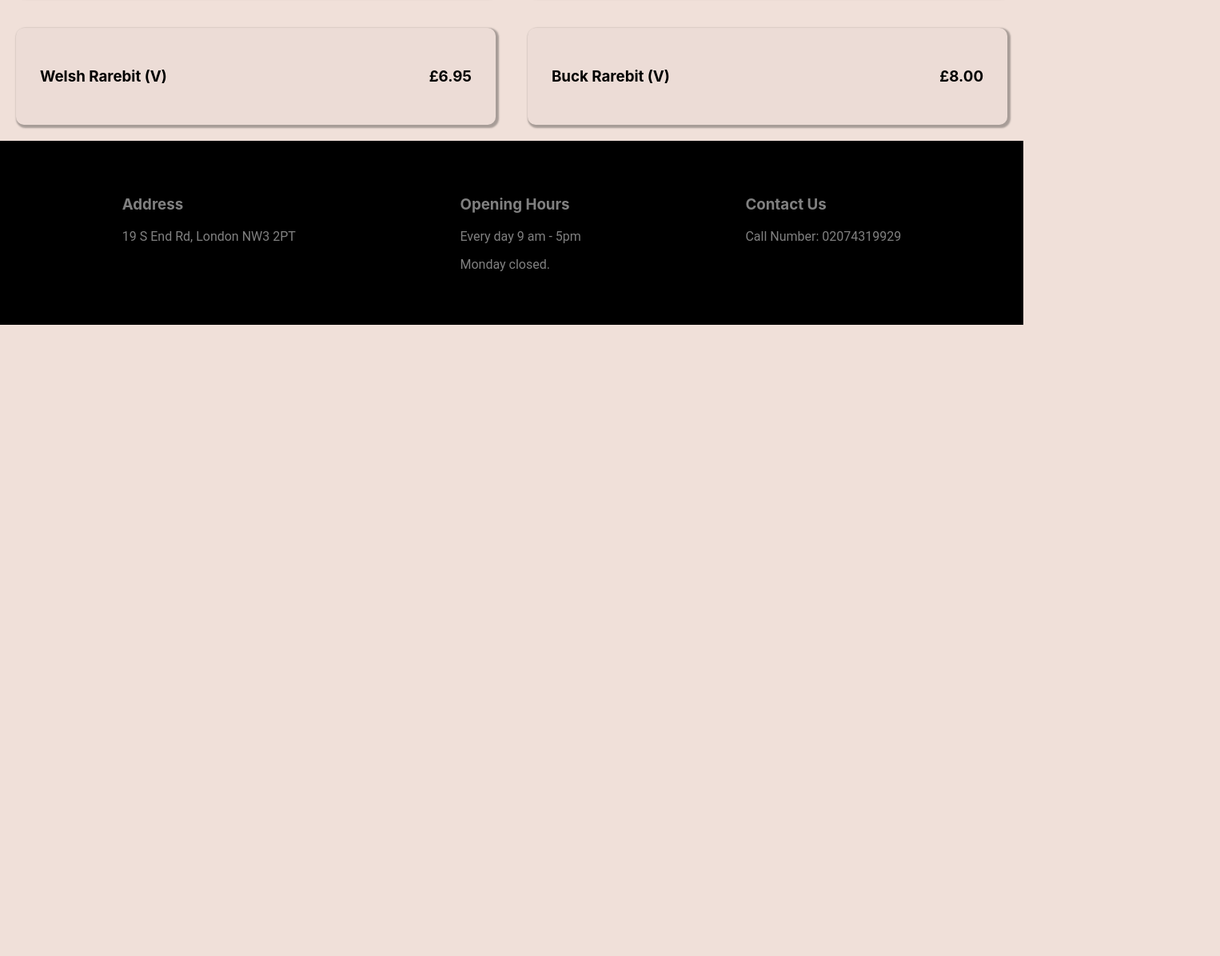
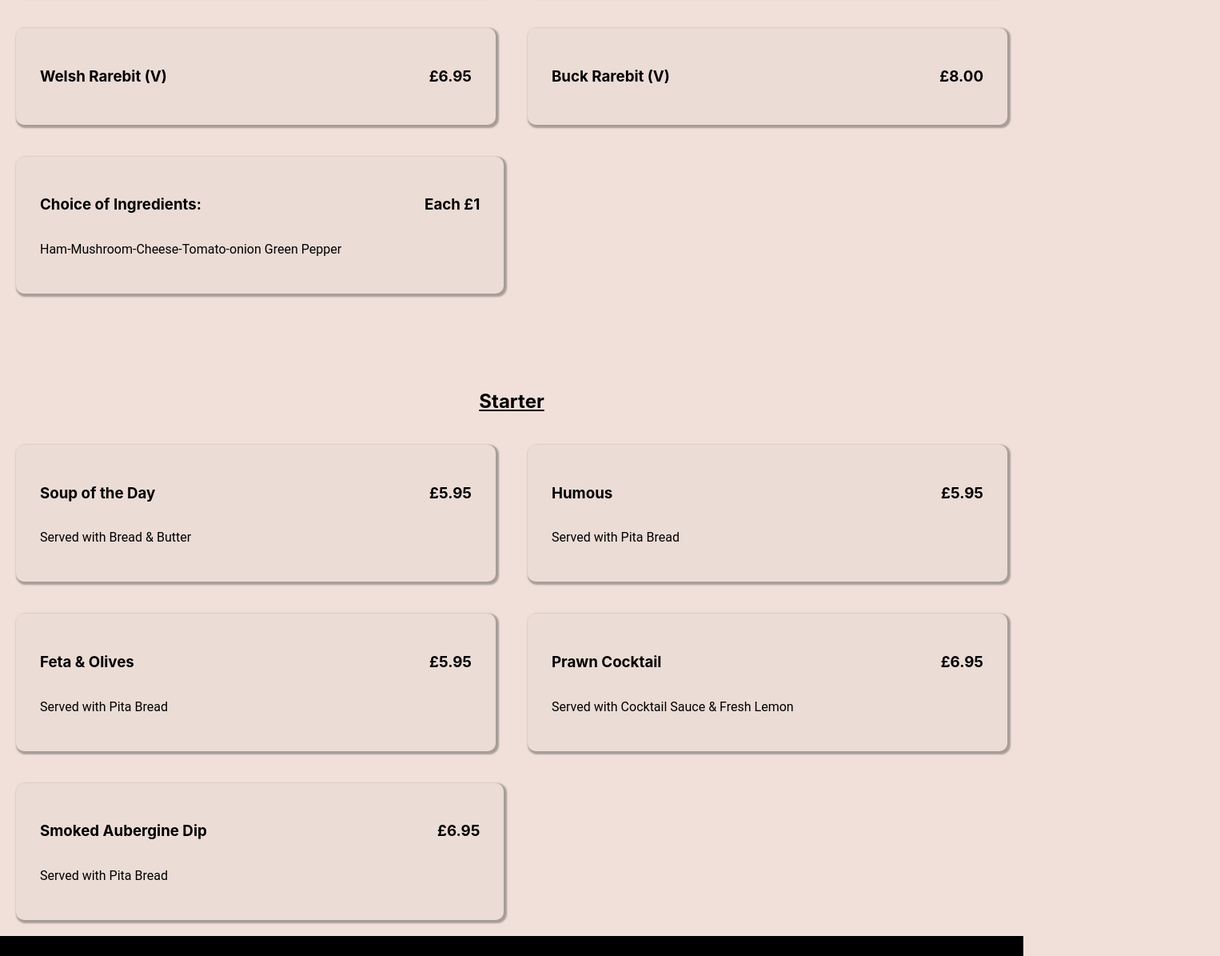
Before and after one commit to melika760/DominiqueCafeMenue, a React (Create React App) app: page /Menu in a window 1280 px wide. Shown: the part 1602-2797 px from the top of the page at 80% size, 1526 px wide, since content can reach past the window. Before the commit the page ends 2008 px from the top, so only its background shows below. Built offline with nearby package versions, Linux system fonts and the light colour scheme.

Commit message:
adding menu Items

```diff
--- a/src/Components/BreakfastItems.js
+++ b/src/Components/BreakfastItems.js
@@ -1,6 +1,6 @@
 import Styles from "../Components/BreakfastItems.module.css";
 export default function BreakfastItems(){
-    return(   <div className={Styles.wraper}>
+    return(   <div className={Styles.wraper} id="BreakfastItem">
         <h2> BREAK FAST</h2>
         <div className={Styles.wrapItems}>
         <div className={Styles.item}>
@@ -61,7 +61,7 @@ Baked Beans, Mushroom and Toast</p>
         <div className={Styles.item}>
             <div className={Styles.prices}><h3>3 Egg Plain Omelette</h3>
             <h3>£6.95</h3></div>
-         <p className={Styles.description}>Add 2 Toppings £8.95 Add Chips on the side £9.95</p>
+         <p className={Styles.description}>Add 2 Toppings £8.95 Add Chips on the side<strong>£9.95</strong> </p>
         </div>
         <div className={Styles.item}>
             <div className={Styles.prices}><h3>Cheese on Toast</h3>
@@ -78,6 +78,13 @@ Baked Beans, Mushroom and Toast</p>
             <h3>£8.00</h3></div>
         </div>
         </div>
+        <div className={Styles.wrapItems}>
+        <div className={Styles.lastitem}>
+            <div className={Styles.prices}><h3>Choice of Ingredients:</h3>
+            <h3>Each £1</h3></div>
+            <p className={Styles.description}>Ham-Mushroom-Cheese-Tomato-onion Green Pepper</p>
+        </div>
+        </div>
 
     </div>)
 }
--- a/src/Components/BreakfastItems.module.css
+++ b/src/Components/BreakfastItems.module.css
@@ -10,11 +10,18 @@
 display: flex;
 
 }
+.lastitem{
+    background-color:  rgb(194, 187, 187,0.1);
+    box-shadow: 2px 2px 2px 2px rgba(0,0,0,0.3);
+    border-radius: 10px;
+    margin: 20px;
+    padding: 30px;
+width: 43%;
+}
 
 .item{
     background-color:  rgb(194, 187, 187,0.1);
     box-shadow: 2px 2px 2px 2px rgba(0,0,0,0.3);
-
     border-radius: 10px;
     margin: 20px;
     padding: 30px;
--- a/src/Components/Menue.js
+++ b/src/Components/Menue.js
@@ -1,7 +1,7 @@
 import styles from "./Menue.module.css";
 import pasta from "../img/spaguetti.png";
 import Breakfast from "../img/english-breakfast.png";
-import Starter from "../img/Starter.png";
+import Starters from "../img/Starter.png";
 import Salad from "../img/salad.png";
 import Hotdishes from "../img/Hotdishes.png";
 import Sandwwich from '../img/sandwich.png';
@@ -9,10 +9,14 @@ import Juices from "../img/juices.png";
 import Smoothies from "../img/smoothie.png";
 import Softdrinks from "../img/Softdrink.png";
 import Hotdrinks from "../img/Hotdrinks.png";
-import { Fragment } from "react";
+import { Fragment} from "react";
 import BreakfastItems from "../Components/BreakfastItems";
+import {HashLink as Link } from "react-router-hash-link";
+import StarterItem from "./StarterItem";
 
 export default function Menue(){
+
+
     const MenuLists=<div className={styles.wraper} >
     <div className={styles.col} >
         <img src={Hotdrinks} alt="Hotdrinks"/>
@@ -46,18 +50,21 @@ export default function Menue(){
         <img src={Salad} alt="Salad"/>
     <p>Salad</p>
          </div>
-         <div className={styles.col}>
-        <img src={Starter} alt="Starter"/>
-    <p>Starter</p>
-         </div>
-         <div className={styles.col}>
-        <img src={Breakfast} alt="Breakfast"/>
-        <p>Breakfast</p>
-         </div>
+
+        <Link to="#Starteritem"className={styles.col}>  <div>
+        <img src={Starters} alt="Starter"/> <p>Starter</p> </div></Link>
+
+
+
+      <Link to="#BreakfastItem"className={styles.col}><div >
+        <img src={Breakfast} alt="Breakfast"/>  <p>Breakfast</p></div></Link>
+
         </div>
     return(<Fragment>
         <h1 className={styles.header}>Foods & Drinks</h1>
         {MenuLists}
         <BreakfastItems/>
+        <StarterItem/>
+
     </Fragment>)
 }
--- a/src/Components/Menue.module.css
+++ b/src/Components/Menue.module.css
@@ -1,12 +1,34 @@
-
+a{
+    text-decoration: none;
+}
+a:hover{
+    text-decoration: none;
+}
 .wraper{
     display: flex;
     justify-content:flex-start;
-    overflow-x: hidden;
+
+
 }
 .header{
     text-align: center;
 
+}
+a.col:active,a.col:hover,a.col::selection{
+    padding: 55px;
+    height: 70px;
+       text-align: center;
+       background-color: rgba(244, 189, 137, 0.8);
+       border-radius: 10px;
+margin: 0 auto;
+       cursor: pointer;
+}
+.active img{
+    width: 50px;
+    height: 50px;
+}
+.active p{
+    color: white;
 }
 .col{
  padding: 35px;
--- /dev/null
+++ b/src/Components/StarterItem.js
@@ -0,0 +1,36 @@
+import Style from "./BreakfastItems.module.css"
+export default function StarterItem(){
+    return(<div className={Style.wraper} id="Starteritem">
+    <h2>Starter</h2>
+    <div className={Style.wrapItems}>
+        <div className={Style.item}>
+            <div className={Style.prices}><h3>Soup of the Day</h3>
+            <h3>£5.95</h3></div>
+         <p className={Style.description}>Served with Bread & Butter</p>
+        </div>
+        <div className={Style.item}>
+            <div className={Style.prices}><h3>Humous</h3>
+            <h3>£5.95</h3></div>
+         <p className={Style.description}>Served with Pita Bread</p>
+        </div>
+        </div>
+        <div className={Style.wrapItems}>
+        <div className={Style.item}>
+            <div className={Style.prices}><h3>Feta & Olives</h3>
+            <h3>£5.95</h3></div>
+         <p className={Style.description}>Served with Pita Bread</p>
+        </div>
+        <div className={Style.item}>
+            <div className={Style.prices}><h3>Prawn Cocktail</h3>
+            <h3>£6.95</h3></div>
+         <p className={Style.description}>Served with Cocktail Sauce & Fresh Lemon</p>
+        </div>
+        </div>
+        <div className={Style.wrapItems}>
+        <div className={Style.lastitem}>
+            <div className={Style.prices}><h3>Smoked Aubergine Dip</h3>
+            <h3>£6.95</h3></div>
+         <p className={Style.description}>Served with Pita Bread</p>
+        </div>
+        </div>
+    </div>)}
--- a/src/pages/Menupage.js
+++ b/src/pages/Menupage.js
@@ -2,6 +2,8 @@ import { Fragment } from "react";
 import Nav from "../Components/Nav";
 import Menue from "../Components/Menue";
 import Footer from "../Components/Footer";
+
+
 
 export default function Menupage(props){
     return(
```
